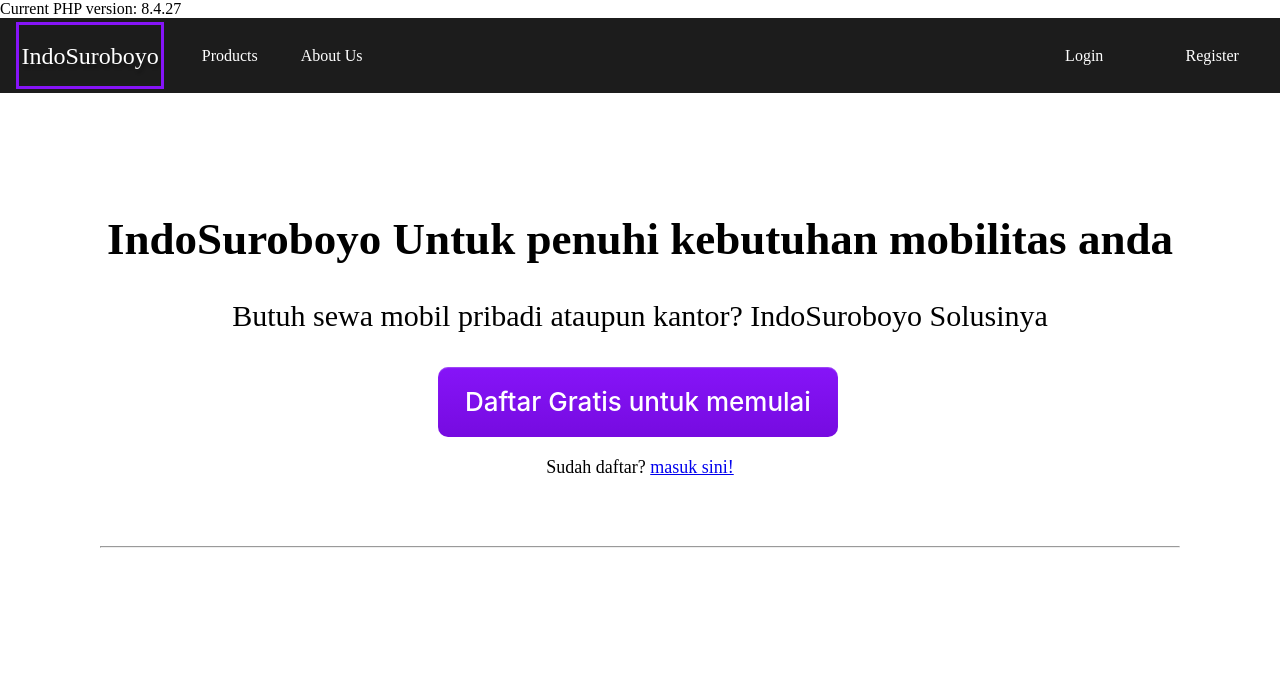
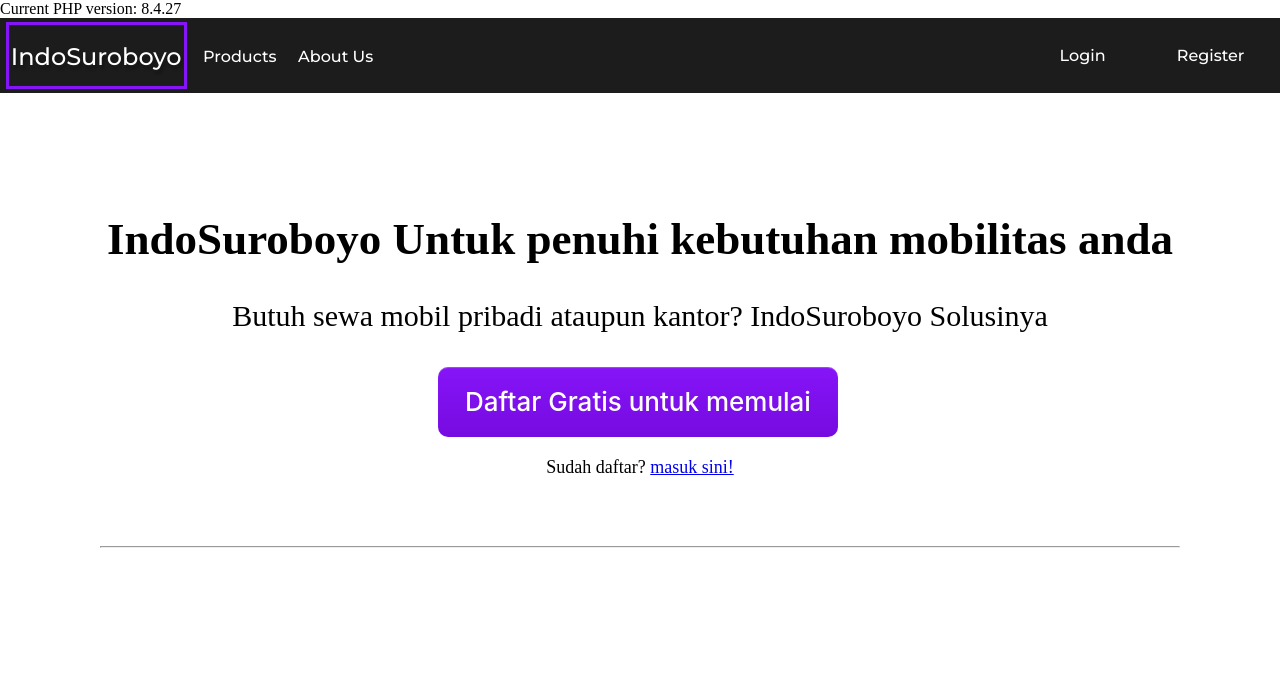
Before and after one commit to roycesteven/PROYEK-WEB, a PHP site: page / in a window 1280 px wide. Shown: the top 692 px of the page. Run offline with PHP 8.4, Linux system fonts and the light colour scheme.

Commit message:
sinkron font-family user.css dan style.css

```diff
--- a/style.css
+++ b/style.css
@@ -57,7 +57,7 @@ body{
 
 
 .navigation a{
-  /* font-family: "Montserrat",sans-serif; */
+  font-family: "Montserrat",sans-serif;
   text-decoration: none;
   color: white;
   box-sizing: border-box;
--- a/user.css
+++ b/user.css
@@ -58,7 +58,7 @@
 }
 
 .navigation a{
-    /* font-family: "Montserrat",sans-serif; */
+    font-family: "Montserrat",sans-serif;
     text-decoration: none;
     color: white;
     box-sizing: border-box;
```
